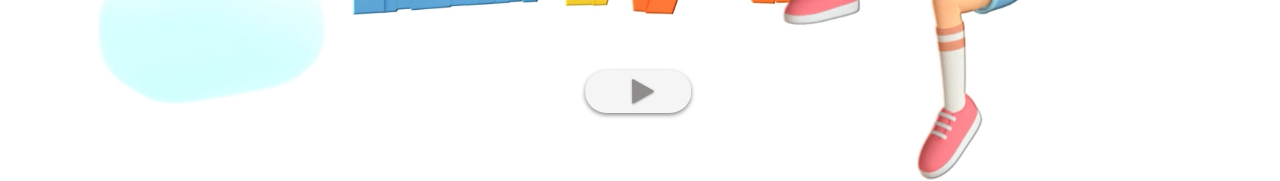
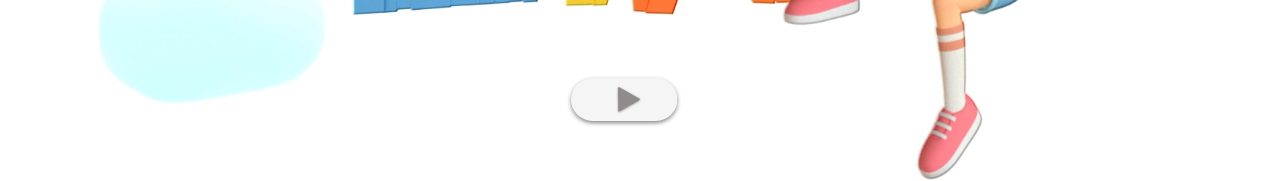
Before and after one commit to IlaySkutelsky/yuvalLetters, a plain HTML site: page index.html in a window 1280 px wide. Shown: the part 582-763 px from the top of the page. Drawn offline with Linux system fonts and the light colour scheme.

Commit message:
Fix start btn position

```diff
--- a/style.css
+++ b/style.css
@@ -67,7 +67,7 @@ svg#start-button {
   cursor: pointer;
   z-index: 1;
   filter: drop-shadow(0px 2px 2px #0007);
-  transform: translate(-2px, -10px);
+  transform: translate(-16px, -2px);
 }
 svg#start-button .triangle {
   filter: drop-shadow(0px 2px 3px #0006);
```
